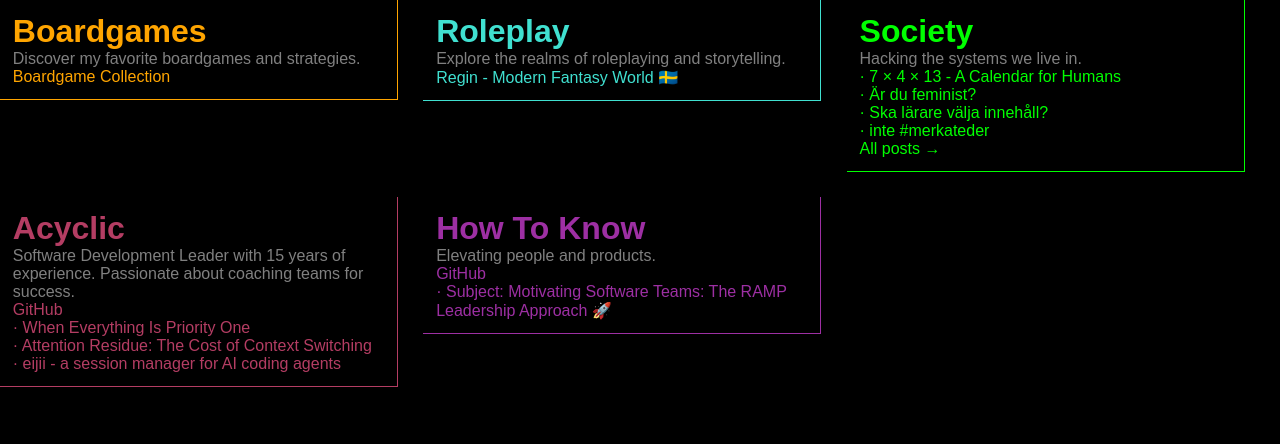
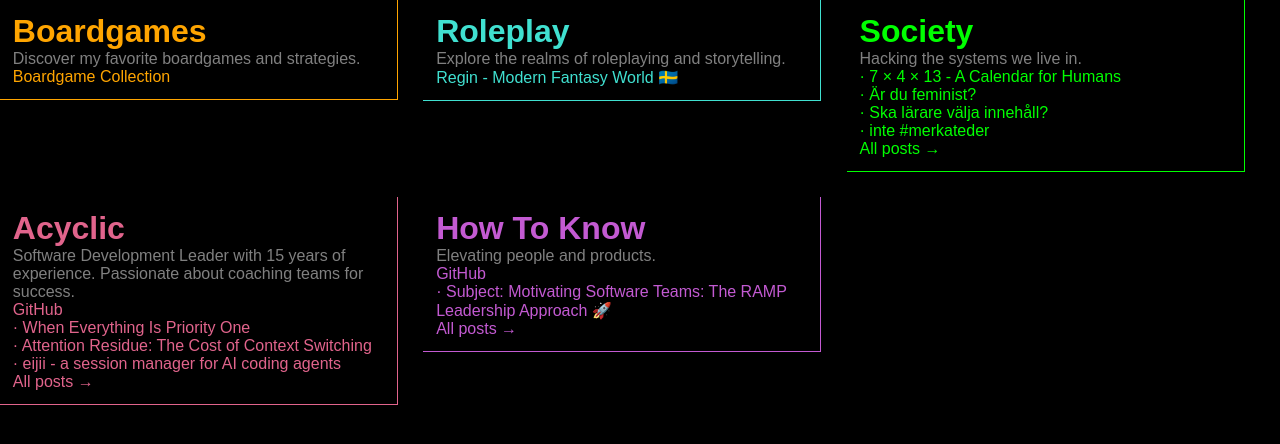
Before and after one commit to paven/paven.github.com, a Jekyll site: the page built from index.html, in a window 1280 px wide. Shown: the top 444 px of the page. Built offline with Jekyll 4.4.1, drawn with Linux system fonts in a browser that asks for light colours.

Commit message:
Brighten column colors for dark background, add all posts links

```diff
--- a/index.html
+++ b/index.html
@@ -42,10 +42,10 @@
             --column-color: turquoise; /* Define a CSS variable for roleplay column color */
         }
         #acyclic {
-            --column-color: rgb(180, 61, 99);
+            --column-color: rgb(225, 100, 140);
         }
         #howtoknow {
-            --column-color: rgb(157, 47, 163);
+            --column-color: rgb(195, 90, 210);
         }
         #society {
             --column-color: lime;
@@ -96,6 +96,7 @@
     <a href="{{ post.url }}">{{ post.title }}</a><br/>
     {% endfor %}
     </div>
+    <a href="https://acyclic.eu/blog/">All posts &rarr;</a>
 </div>
 <div id="howtoknow" class="column">
     <h1><a href="https://www.howtoknow.se" rel="me">How To Know</a></h1>
@@ -107,6 +108,7 @@
     <a href="{{ post.url }}">{{ post.title }}</a><br/>
     {% endfor %}
     </div>
+    <a href="https://www.howtoknow.se/blog/">All posts &rarr;</a>
 </div>
 <!-- Add more columns if needed... -->
 </body>
```
